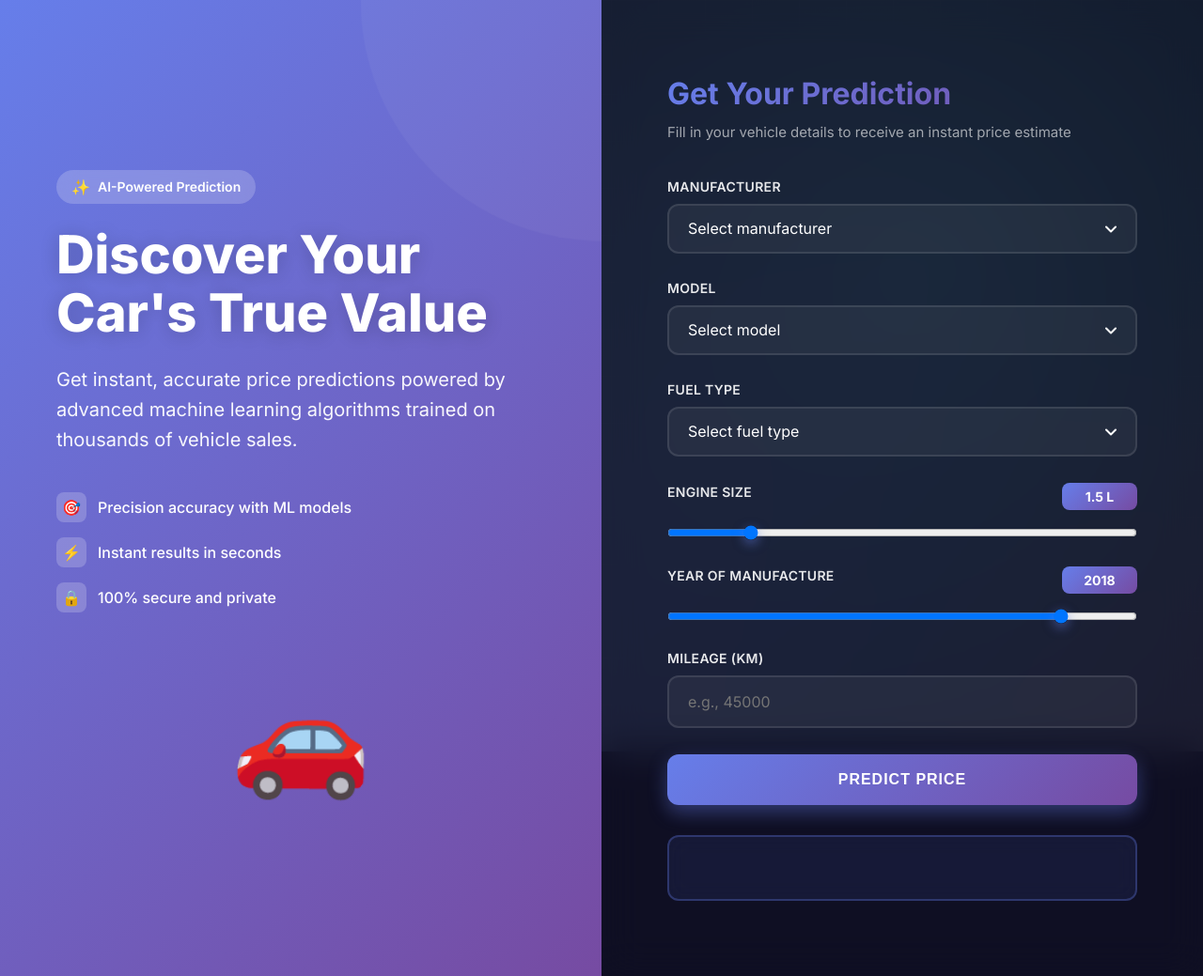
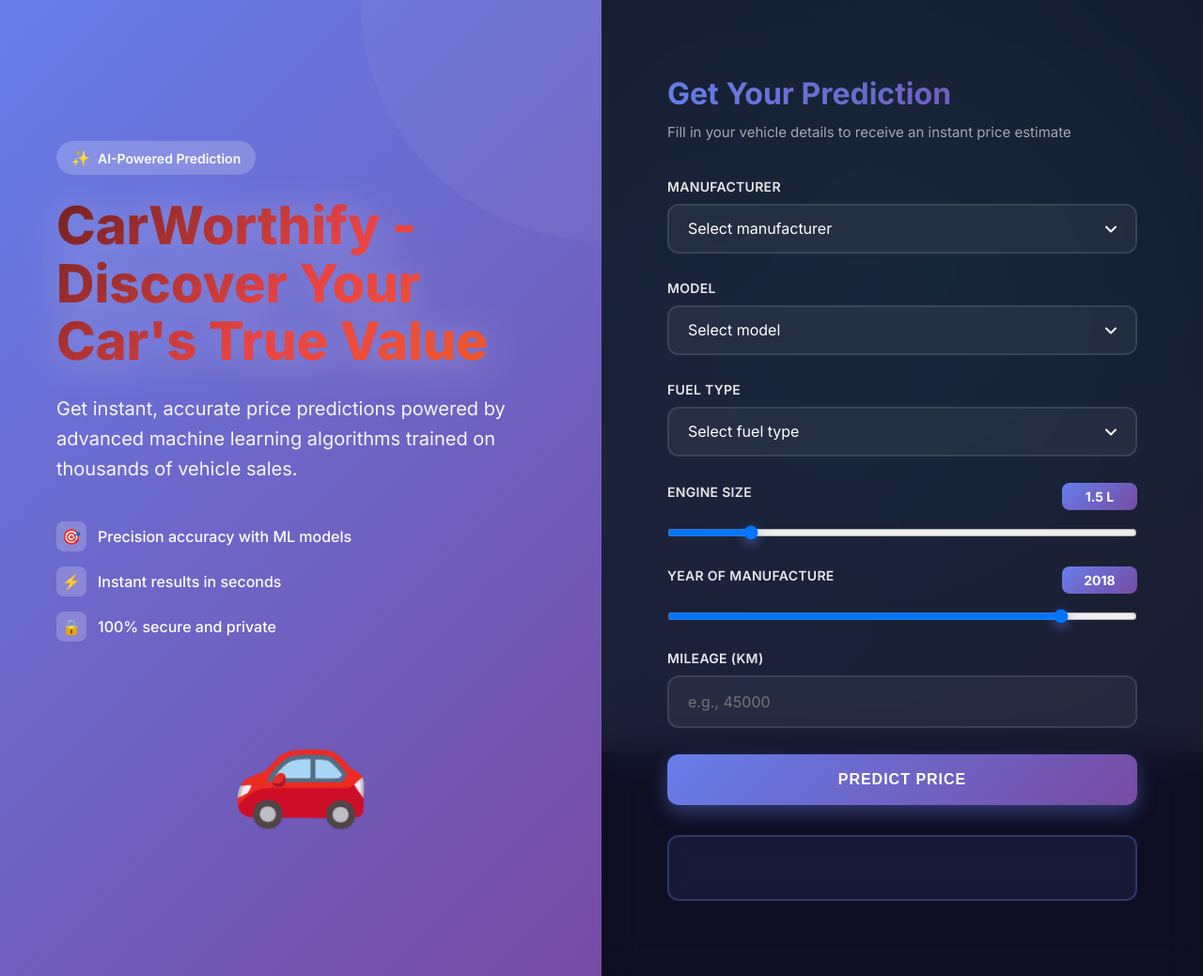
Before and after one commit to VighneshPandit/CarWorthify, a Flask app: page / in a window 1280 px wide. Shown: the whole page at 94% size. Run offline with Flask 3, Linux system fonts and the light colour scheme; parts of the project's set-up code (start-up, migrations or seed data) failed here and were passed over.

Commit message:
Updated HTML and CSS part

```diff
--- a/static/style.css
+++ b/static/style.css
@@ -118,7 +118,18 @@
   font-weight: 800;
   line-height: 1.1;
   margin-bottom: 24px;
-  text-shadow: 0 2px 20px rgba(0, 0, 0, 0.2);
+  background: linear-gradient(135deg, #000000, #e94343, #f87400);
+  background-size: 200% 200%;
+  -webkit-background-clip: text;
+  background-clip: text;
+  -webkit-text-fill-color: transparent;
+  animation: gradientShift 4s ease infinite;
+  filter: drop-shadow(0 4px 20px rgba(255, 255, 255, 0.3));
+}
+
+@keyframes gradientShift {
+  0%, 100% { background-position: 0% 50%; }
+  50% { background-position: 100% 50%; }
 }
 
 .hero-subtitle {
--- a/templates/index.html
+++ b/templates/index.html
@@ -3,7 +3,7 @@
 <head>
   <meta charset="UTF-8" />
   <meta name="viewport" content="width=device-width, initial-scale=1.0" />
-  <title>Car Price Prediction | AI-Powered Valuation</title>
+  <title>CarWorthify - Car Price Prediction </title>
   <link href="https://fonts.googleapis.com/css2?family=Inter:wght@400;500;600;700;800&display=swap" rel="stylesheet">
   <link rel="stylesheet" href="{{ url_for('static', filename='style.css') }}">
 </head>
@@ -16,7 +16,7 @@
     <div class="hero-section">
       <div class="hero-content">
         <div class="hero-badge">AI-Powered Prediction</div>
-        <h1 class="hero-title">Discover Your Car's True Value</h1>
+        <h1 class="hero-title">CarWorthify - Discover Your Car's True Value</h1>
         <p class="hero-subtitle">Get instant, accurate price predictions powered by advanced machine learning algorithms trained on thousands of vehicle sales.</p>
 
         <div class="hero-features">
```
